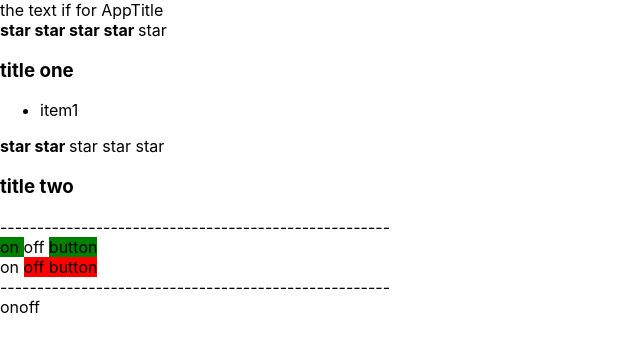
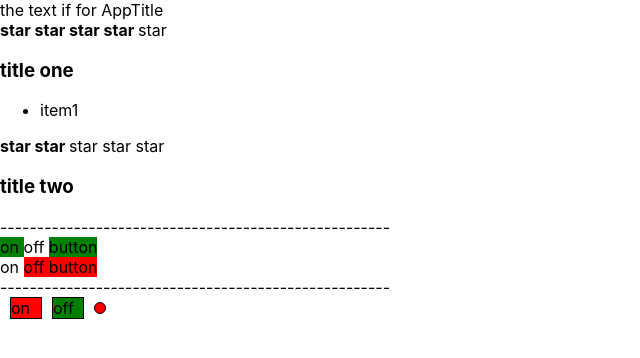
Before and after one commit to Botabay/intro_01, a React (Create React App) app: page / in a window 1280 px wide. Shown: the top 358 px of the page, without its empty margins (0-640 px from the left). Built offline with nearby package versions, Linux system fonts and the light colour scheme.

Commit message:
for InlineCssOnOffComponent it is added a simple switching

```diff
--- a/src/components/InlineCssOnOffComponent.tsx
+++ b/src/components/InlineCssOnOffComponent.tsx
@@ -1,12 +1,34 @@
+import { useState } from "react"
 export const InlineCssOnOffComponent=()=>{
+    const [onSt,setOnSt]=useState<boolean>(false)
     const onStyle={
-
+        display:'inline-block',
+        width: '30px',
+        border:'1px solid black',
+        backgroundColor:onSt?'green':'red',
+        marginLeft:'10px'
+    }
+    const offStyle={
+        display:'inline-block',
+        width: '30px',
+        backgroundColor:!onSt?'green':'red',
+        border:'1px solid black',
+        marginLeft:'10px'
+    }
+    const switcherStyle={
+        display:'inline-block',
+        width: '10px',
+        height:'10px',
+        backgroundColor:'red',
+        borderRadius:'50%',
+        border:'1px solid black',
+        marginLeft:'10px'
     }
     return (
         <div>
-            <span>on</span>
-            <span>off</span>
-            <span></span>
+            <span style={onStyle} >on</span>
+            <span style={offStyle}>off</span>
+            <span style={switcherStyle} onClick={()=>{setOnSt(!onSt)}}></span>
         </div>
     )
 }
```
